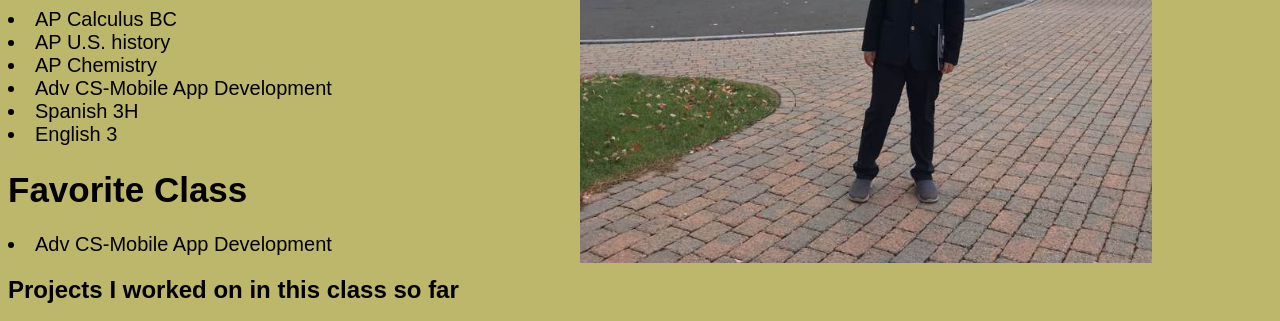
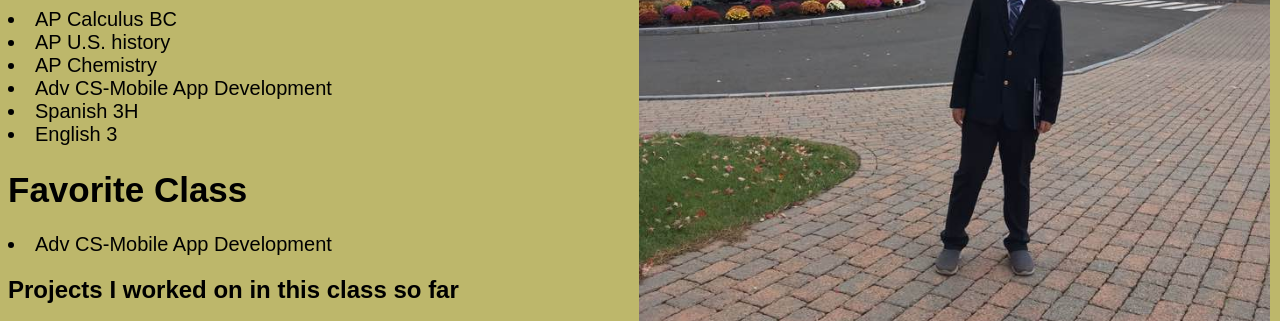
Before and after one commit to hwkim0925/hwkim0925.github.io, a plain HTML site: page index.html in a window 1280 px wide. Shown: the part 533-854 px from the top of the page. Drawn offline with Linux system fonts and the light colour scheme.

Commit message:
add index

```diff
--- a/index.html
+++ b/index.html
@@ -6,7 +6,7 @@
         <title> About Me </title>
     </head>
     <body>
-        <img src="mypic.jpg" >
+        <img src="pic.jpg" >
         <h1 id = "name"> Ted Kim </h1>
         <h1> School </h1>
         <li> Avon Old Farms </li>
--- a/me.css
+++ b/me.css
@@ -1,7 +1,7 @@
 body {
     background-color: darkkhaki;
     font-family: sans-serif;
-    margin-right:10%;
+    margin-right:10px;
 }
 #name {
     font-size: 50px;
```
Also changed, not shown: pic.jpg (renamed from mypic.jpg).
